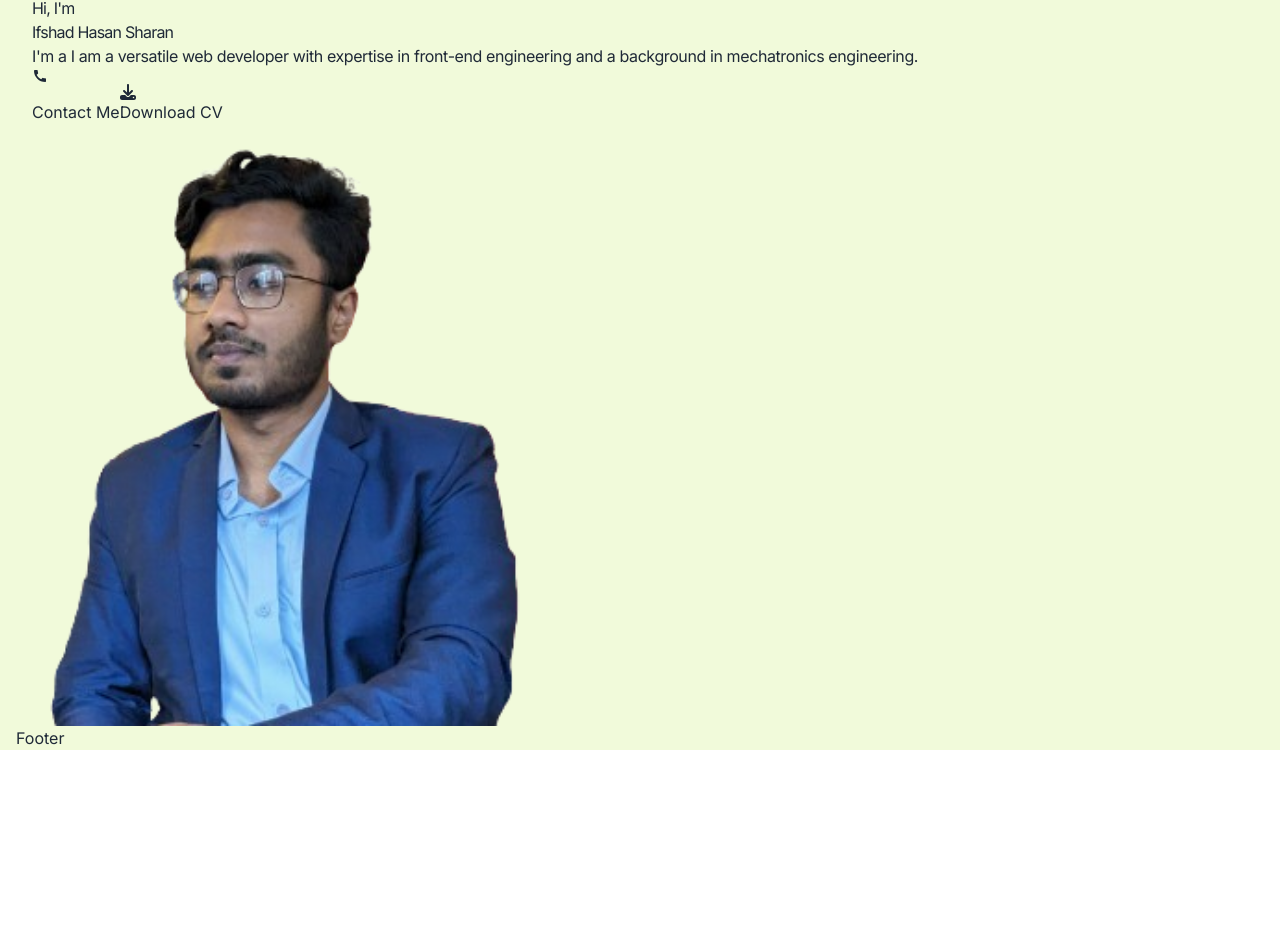
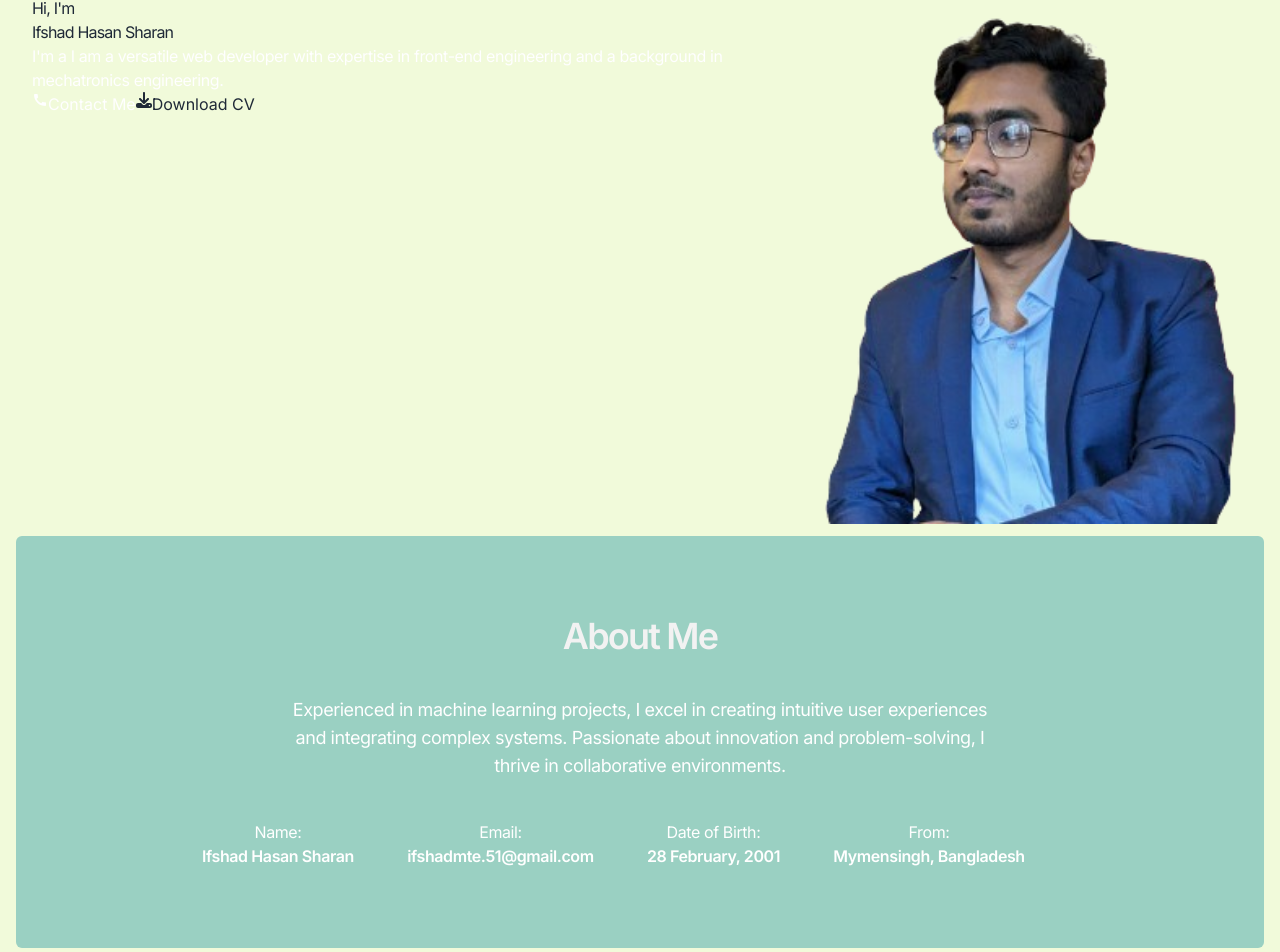
Before and after one commit to ifshad/developer-portfolio-ifshad, a Next.js app: page / in a window 1280 px wide. Shown: the part 1420-2372 px from the top of the page. Before the commit the page ends 2170 px from the top, so only its background shows below. Built offline with nearby package versions, Linux system fonts and the light colour scheme.

Commit message:
about section created

```diff
--- a/Components/SelfBanner/page.tsx
+++ b/Components/SelfBanner/page.tsx
@@ -8,16 +8,16 @@ import { MdCall } from "react-icons/md";
 
 export default function SelfBanner() {
   return (
-    <div className="container flex justify-between items-center">
+    <div className="container flex justify-between items-center py-10">
       <div className="">
-        <h1 className="text-6xl text-teal font-bold">
+        <h1 className="text-6xl text-teal font-bold mb-5">
           Hi, I&apos;m <br />{" "}
           <span className="text-7xl text-navy">Ifshad Hasan Sharan</span>
         </h1>
-        <p className="text-xl text-base-100">
+        <p className="text-xl text-base-100 mb-5">
           I&apos;m a I am a versatile web developer with expertise in front-end engineering and a background in mechatronics engineering.
         </p>
-        <div className="mt-5 flex items-center gap-5">
+        <div className="mt-10 flex items-center gap-5">
           <Link href="/contact" className="text-base-100 hover:text-navy flex items-center border-2 border-teal rounded-lg p-3 gap-2"><MdCall /><span>Contact Me</span></Link>
           <button className="btn flex items-center gap-2"><FaDownload /><span>Download CV</span></button>
         </div>
--- a/app/page.tsx
+++ b/app/page.tsx
@@ -4,6 +4,17 @@ export default function Home() {
   return (
     <div className="container">
       <SelfBanner />
+      <div className="container bg-teal-light p-10 text-center my-3 rounded-md">
+        <h2 className="text-base-200 text-4xl font-semibold my-10">About Me</h2>
+        <p className="text-base-100 text-lg w-3/5 mx-auto mb-8">Experienced in machine learning projects, I excel in creating intuitive user experiences and integrating complex systems. Passionate about innovation and problem-solving, I thrive in collaborative environments.</p>
+        <ul className="flex justify-between text-base-100 w-3/4 mx-auto my-10">
+          <li><p>Name: <br /> <span className="font-semibold">Ifshad Hasan Sharan</span></p></li>
+          <li><p>Email: <br /> <span className="font-semibold">ifshadmte.51@gmail.com</span></p></li>
+          <li><p>Date of Birth: <br /> <span className="font-semibold">28 February, 2001</span></p></li>
+          <li><p>From: <br /> <span className="font-semibold">Mymensingh, Bangladesh</span></p></li>
+          <li></li>
+        </ul>
+      </div>
     </div>
   );
 }
```
